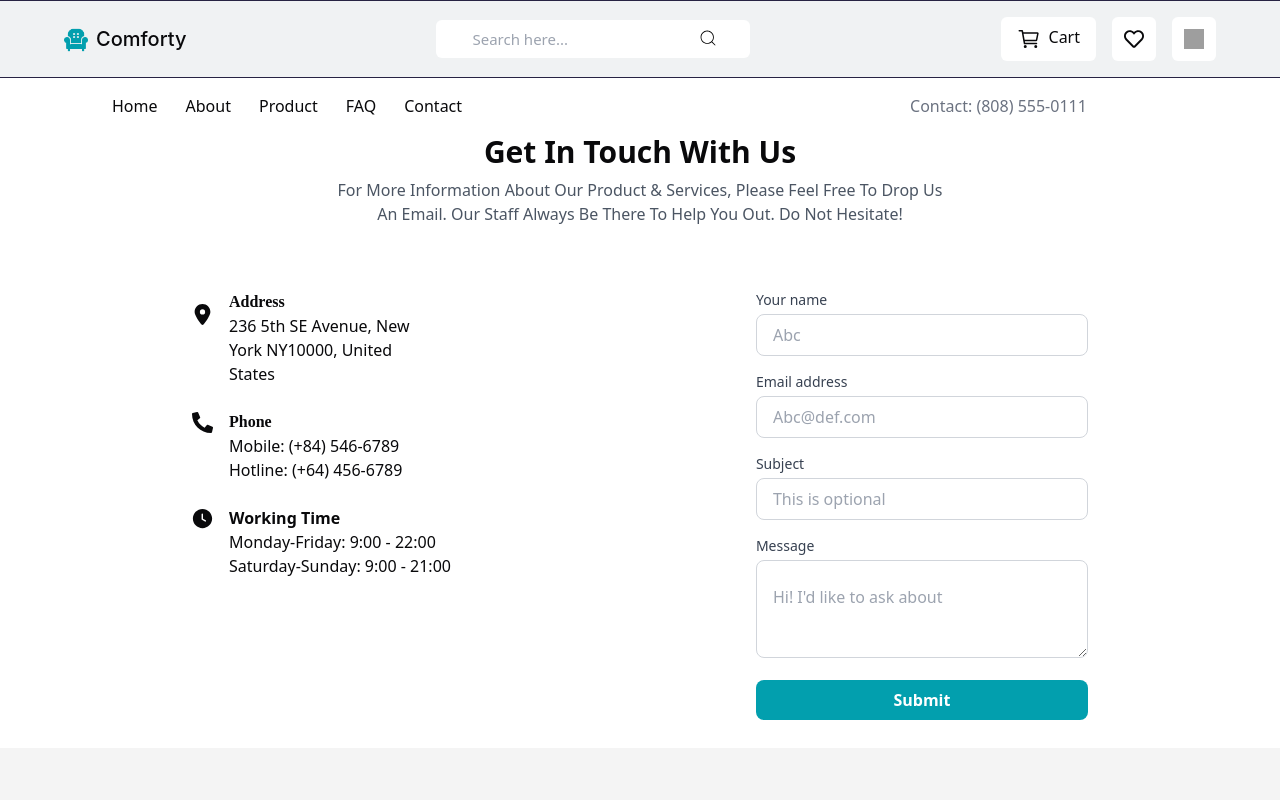
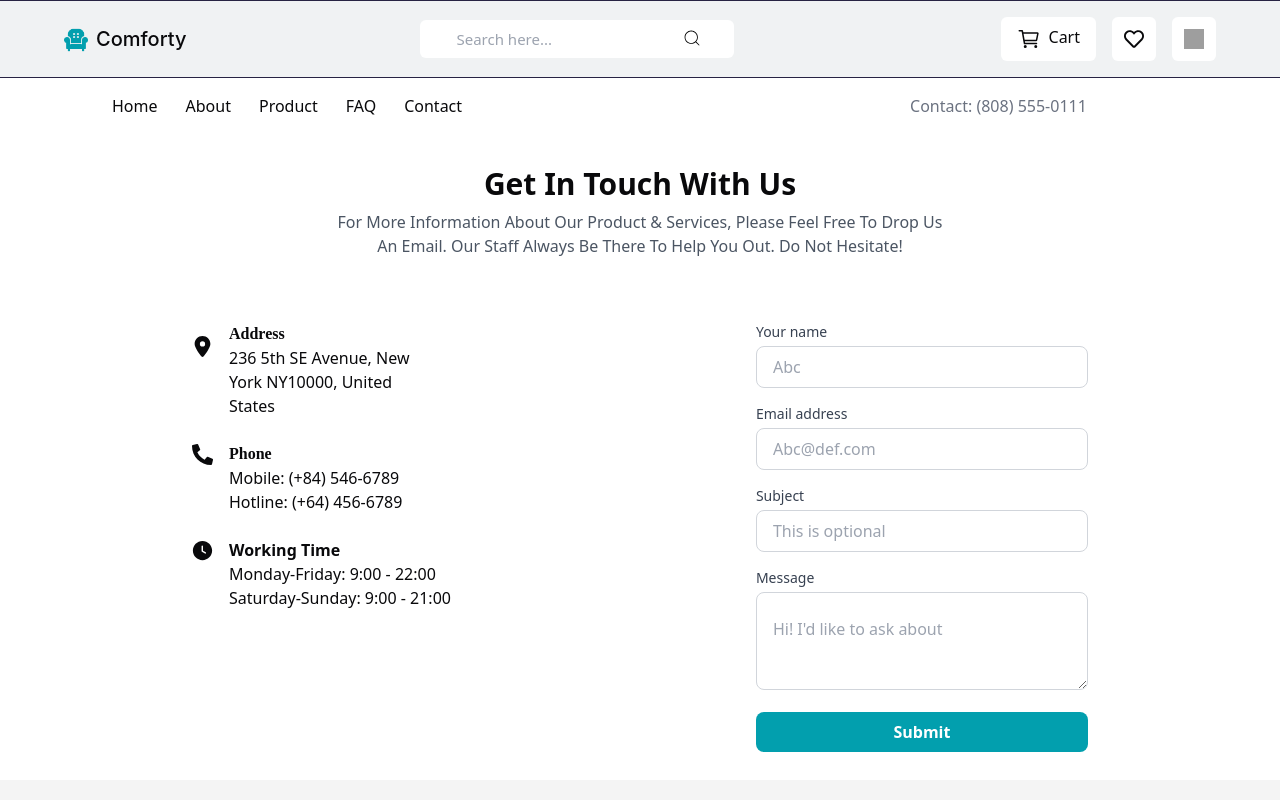
Before and after one commit to hooriyaa/e-commerce-website, a Next.js app: page /contact in a window 1280 px wide. Shown: the top 800 px of the page. Built offline with nearby package versions, Linux system fonts and the light colour scheme; grey boxes are pictures that could not be loaded.

Commit message:
push_changes

```diff
--- a/src/app/about/page.tsx
+++ b/src/app/about/page.tsx
@@ -103,7 +103,7 @@ function ProductCard({ image, title, price, className }: { image: string; title:
             src={image}
             alt={title}
             fill
-            className="object-cover w-full h-full transition-transform group-hover:scale-105"
+            className="object-contain w-full h-full transition-transform group-hover:scale-105"
           />
         </div>
         <h3 className="text-lg text-[#2A254B] font-normal mb-2">{title}</h3>
--- a/src/app/cart/page.tsx
+++ b/src/app/cart/page.tsx
@@ -4,7 +4,7 @@ import { FaRegHeart, FaRegTrashAlt } from "react-icons/fa";
 
 export default function Cart() {
   return (
-    <div className="min-h-screen bg-gray-50 flex justify-center py-10 text-[Inter]">
+    <div className="min-h-screen bg-gray-50 flex justify-center py-10 text-[Inter] w-[800px] lg:w-full">
       <div className="container mx-auto px-4 lg:px-20">
         <div className="grid grid-cols-1 lg:grid-cols-3 gap-10 ">
           {/* Bag Section */}
--- a/src/app/contact/page.tsx
+++ b/src/app/contact/page.tsx
@@ -5,7 +5,7 @@ import { GoClockFill } from "react-icons/go";
 
 export default function Contact() {
   return (
-    <div className=" flex flex-col items-center justify-center mx-auto w-[800px]  ml-14 md:ml-auto md:w-full">
+    <div className=" flex flex-col items-center justify-center mx-auto w-[800px]  ml-14 md:ml-auto md:w-full mt-8">
       {/* Header */}
       <div className="text-center mb-12">
         <h1 className="text-2xl md:text-3xl font-bold">Get In Touch With Us</h1>
--- a/src/components/navbar.tsx
+++ b/src/components/navbar.tsx
@@ -36,7 +36,7 @@ const Navbar = () => {
         {/* right items */}
         <div className="flex gap-4">
           {/* cart div */}
-          <div className="flex gap-2 bg-[#FFFFFF]  px-4 py-2 rounded-md">
+          <div className="flex gap-2 bg-[#FFFFFF]  px-4 py-2 rounded-md ml-8">
             <IoCartOutline className="w-6 h-7 cursor-pointer " />
             <Link href="/cart">
             <h1>Cart</h1>
```
